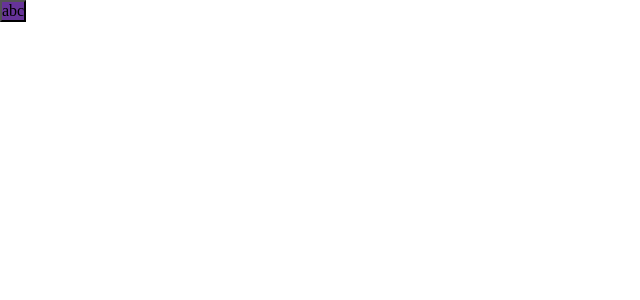
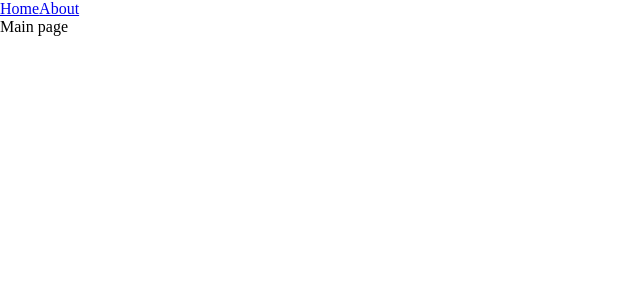
Before and after one commit to saroyangor/programming-blog, a React app: page / in a window 1280 px wide. Shown: the top 300 px of the page, without its empty margins (0-640 px from the left). Built offline with nearby package versions, Linux system fonts and the light colour scheme.

Commit message:
6. Роутинг Code splitting Lazy Suspence

```diff
--- a/package.json
+++ b/package.json
@@ -15,6 +15,7 @@
     "@types/node": "17.0.21",
     "@types/react": "17.0.39",
     "@types/react-dom": "17.0.11",
+    "@types/react-router-dom": "5.3.3",
     "@types/webpack": "5.28.0",
     "@types/webpack-dev-server": "4.7.2",
     "css-loader": "6.6.0",
@@ -32,6 +33,7 @@
   },
   "dependencies": {
     "react": "17.0.2",
-    "react-dom": "17.0.2"
+    "react-dom": "17.0.2",
+    "react-router-dom": "6.2.1"
   }
 }
--- a/src/App.tsx
+++ b/src/App.tsx
@@ -1,12 +1,22 @@
-import React from 'react';
-import Counter from "@/components/Counter";
+import React, {Suspense} from 'react';
+import {Link, Route, Routes} from 'react-router-dom';
 
-import './index.scss'
+import {MainPageAsync} from "@/pages/MainPage/MainPage.async";
+import {AboutPageAsync} from "@/pages/AboutPage/AboutPage.async";
+
+import './index.scss';
 
 const App = () => {
   return (
     <div className='app'>
-      <Counter />
+      <Link to='/'>Home</Link>
+      <Link to='/about'>About</Link>
+      <Suspense fallback={<div>Loading...</div>}>
+        <Routes>
+          <Route path='/' element={<MainPageAsync/>}/>
+          <Route path='/about' element={<AboutPageAsync/>}/>
+        </Routes>
+      </Suspense>
     </div>
   );
 };
--- a/src/index.tsx
+++ b/src/index.tsx
@@ -1,7 +1,10 @@
 import {render} from "react-dom";
 import App from "./App";
+import {BrowserRouter} from "react-router-dom";
 
 render(
-  <App />,
+  <BrowserRouter>
+    <App />
+  </BrowserRouter>,
   document.getElementById('root')
 )
--- /dev/null
+++ b/src/pages/AboutPage/AboutPage.async.tsx
@@ -0,0 +1,3 @@
+import { lazy } from 'react';
+
+export const AboutPageAsync = lazy(() => import('./AboutPage'));
--- /dev/null
+++ b/src/pages/AboutPage/AboutPage.tsx
@@ -0,0 +1,11 @@
+import React from 'react';
+
+const AboutPage = () => {
+  return (
+    <div>
+      About page
+    </div>
+  );
+};
+
+export default AboutPage;
--- /dev/null
+++ b/src/pages/MainPage/MainPage.async.tsx
@@ -0,0 +1,3 @@
+import { lazy } from 'react';
+
+export const MainPageAsync = lazy(() => import('./MainPage'));
--- /dev/null
+++ b/src/pages/MainPage/MainPage.tsx
@@ -0,0 +1,11 @@
+import React from 'react';
+
+const MainPage = () => {
+  return (
+    <div>
+      Main page
+    </div>
+  );
+};
+
+export default MainPage;
```
Also changed, not shown: 1 other file (tests, documents, lock files or other folders).
